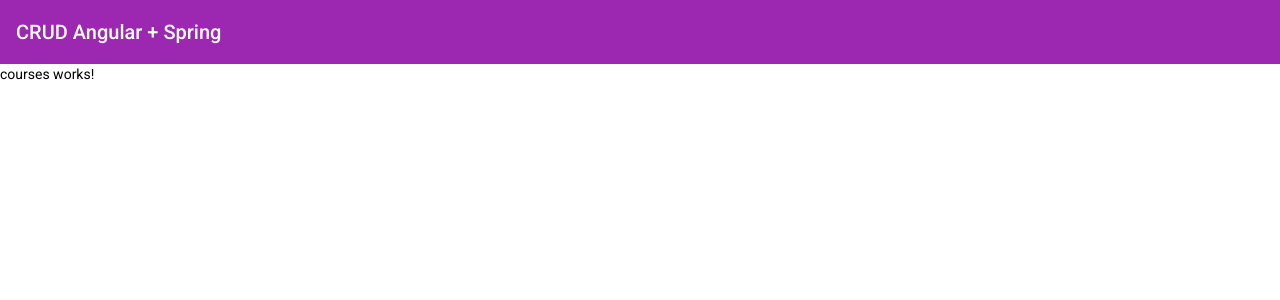
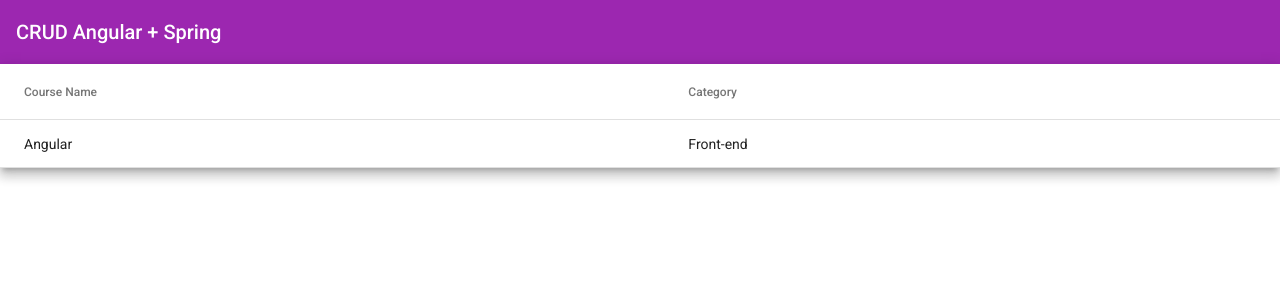
Before and after one commit to MarquesRick/angular-spring-boot, an Angular app in the folder crud-angular/: page /courses in a window 1280 px wide. Shown: the top 300 px of the page. Built offline with nearby package versions, Linux system fonts and the light colour scheme.

Commit message:
created mock table

```diff
--- a/crud-angular/src/app/courses/courses/courses.component.html
+++ b/crud-angular/src/app/courses/courses/courses.component.html
@@ -1 +1,16 @@
-<p>courses works!</p>
+<table mat-table [dataSource]="courses" class="mat-elevation-z8">
+  <!-- Name Column -->
+  <ng-container matColumnDef="name">
+    <th mat-header-cell *matHeaderCellDef> Course Name </th>
+    <td mat-cell *matCellDef="let element"> {{ element.name }} </td>
+  </ng-container>
+
+  <!-- Category Column -->
+  <ng-container matColumnDef="category">
+    <th mat-header-cell *matHeaderCellDef> Category </th>
+    <td mat-cell *matCellDef="let element"> {{ element.category }} </td>
+  </ng-container>
+
+  <tr mat-header-row *matHeaderRowDef="displayedColumns"></tr>
+  <tr mat-row *matRowDef="let row; columns: displayedColumns;"></tr>
+</table>
--- a/crud-angular/src/app/courses/courses/courses.component.scss
+++ b/crud-angular/src/app/courses/courses/courses.component.scss
@@ -0,0 +1,3 @@
+table {
+  width: 100%;
+}
--- a/crud-angular/src/app/courses/courses/courses.component.ts
+++ b/crud-angular/src/app/courses/courses/courses.component.ts
@@ -1,15 +1,18 @@
 import { Component, OnInit } from '@angular/core';
+import { Course } from '../model/course';
 
 @Component({
   selector: 'app-courses',
   templateUrl: './courses.component.html',
-  styleUrls: ['./courses.component.scss']
+  styleUrls: ['./courses.component.scss'],
 })
 export class CoursesComponent implements OnInit {
+  courses: Course[];
+  displayedColumns: string[] = ['name', 'category'];
 
-  constructor() { }
-
-  ngOnInit(): void {
+  constructor() {
+    this.courses = [{ _id: '1', name: 'Angular', category: 'Front-end' }];
   }
 
+  ngOnInit(): void {}
 }
--- /dev/null
+++ b/crud-angular/src/app/courses/model/course.ts
@@ -0,0 +1,5 @@
+export interface Course {
+  _id: string;
+  name: string;
+  category: string;
+}
```
Also changed, not shown: crud-angular/src/app/courses/courses.module.ts (+5 -10 lines).
